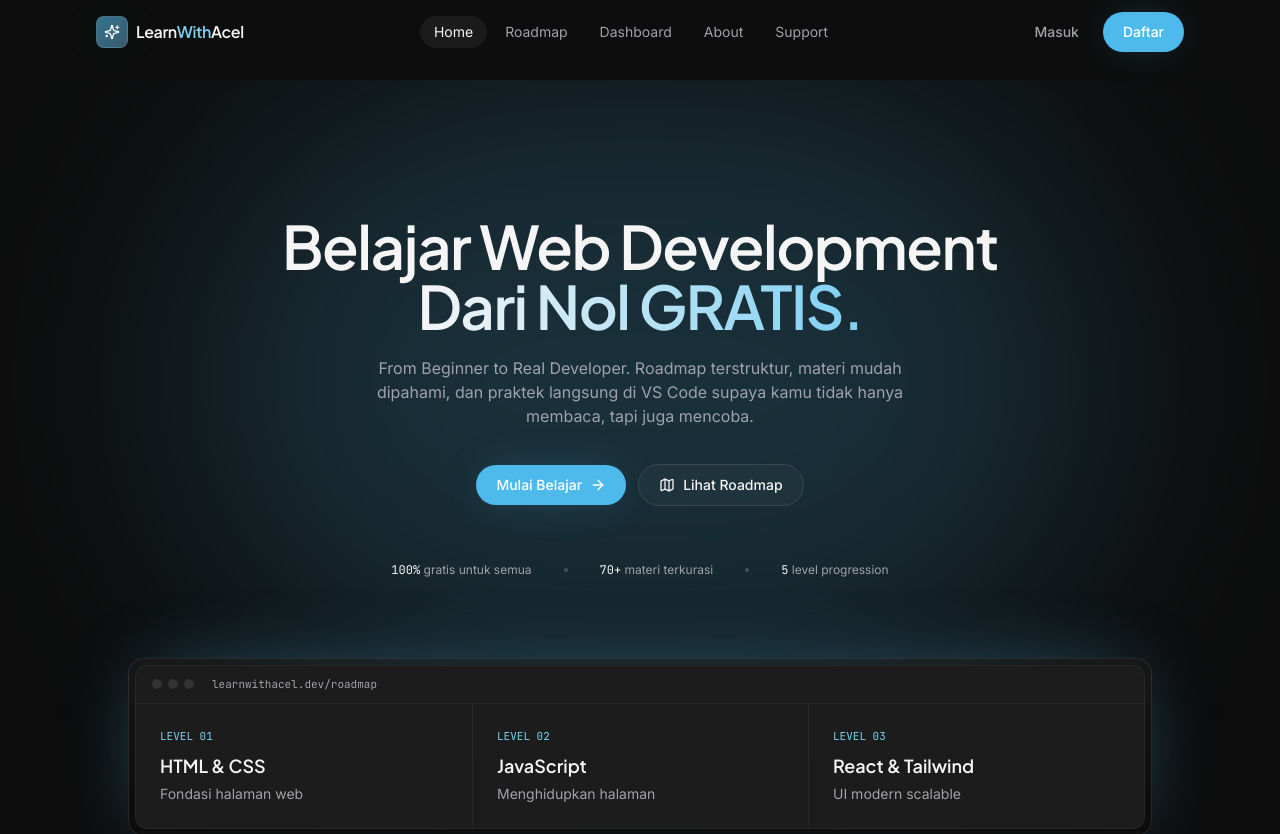
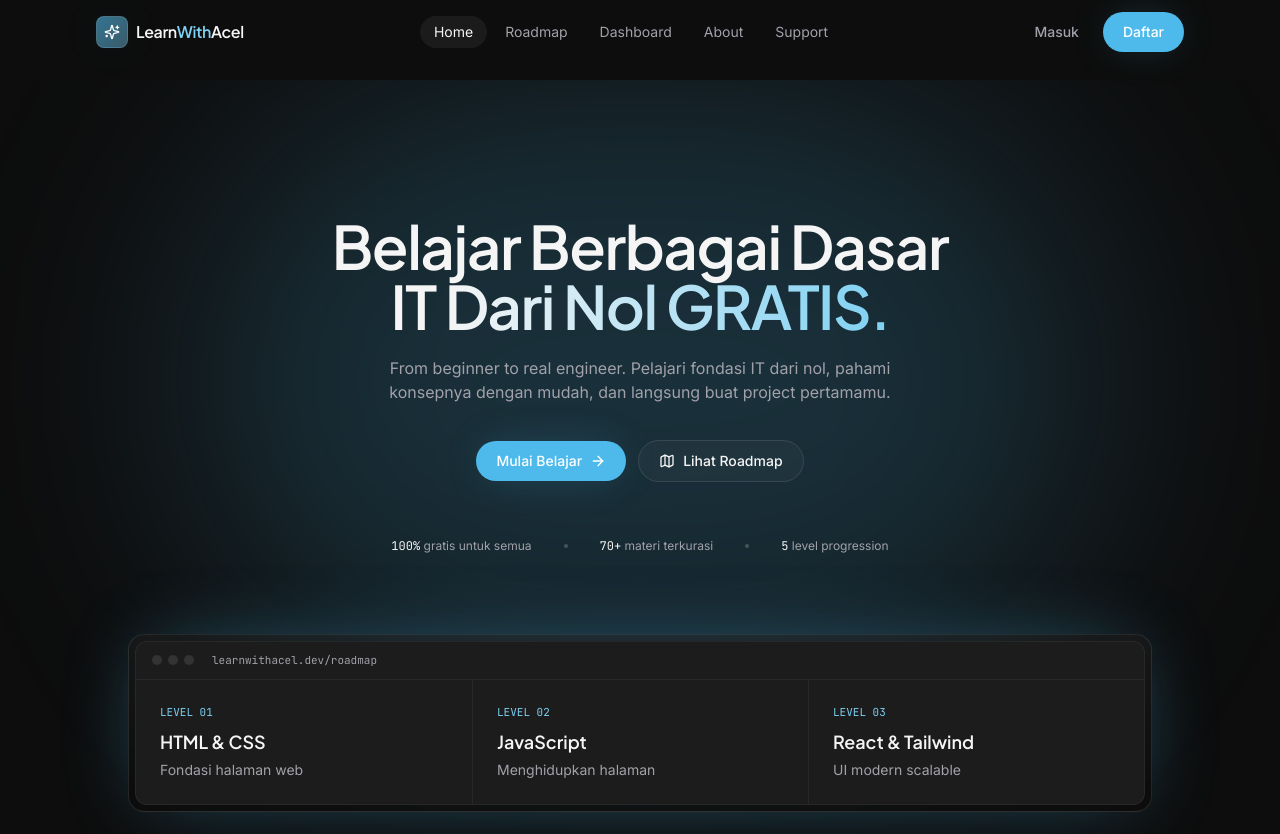
Before and after one commit to Acelinoo/LearnWithAcel, a Next.js app in the folder frontend/: page / in a window 1280 px wide. Shown: the top 834 px of the page. Built offline with nearby package versions, Linux system fonts and the light colour scheme; no server answers.

Commit message:
update headline hero section

```diff
--- a/frontend/src/components/home/Hero.jsx
+++ b/frontend/src/components/home/Hero.jsx
@@ -22,7 +22,7 @@ export default function Hero() {
             transition={{ duration: 0.7, delay: 0.05 }}
             className="mt-6 font-display text-4xl font-semibold leading-[1.1] tracking-tight text-balance sm:text-6xl"
           >
-            Belajar Web Development{" "}
+            Belajar Berbagai Dasar IT{" "}
             <span className="shimmer-text">Dari Nol GRATIS.</span>
           </motion.h1>
 
@@ -32,9 +32,8 @@ export default function Hero() {
             transition={{ duration: 0.7, delay: 0.15 }}
             className="mt-5 max-w-xl text-[15px] leading-relaxed text-muted sm:text-base"
           >
-            From Beginner to Real Developer. Roadmap terstruktur, materi mudah
-            dipahami, dan praktek langsung di VS Code supaya kamu tidak hanya
-            membaca, tapi juga mencoba.
+            From beginner to real engineer. Pelajari fondasi IT dari nol, pahami
+            konsepnya dengan mudah, dan langsung buat project pertamamu.
           </motion.p>
 
           <motion.div
```
Also changed, not shown: 1 other file (tests, documents, lock files or other folders).
